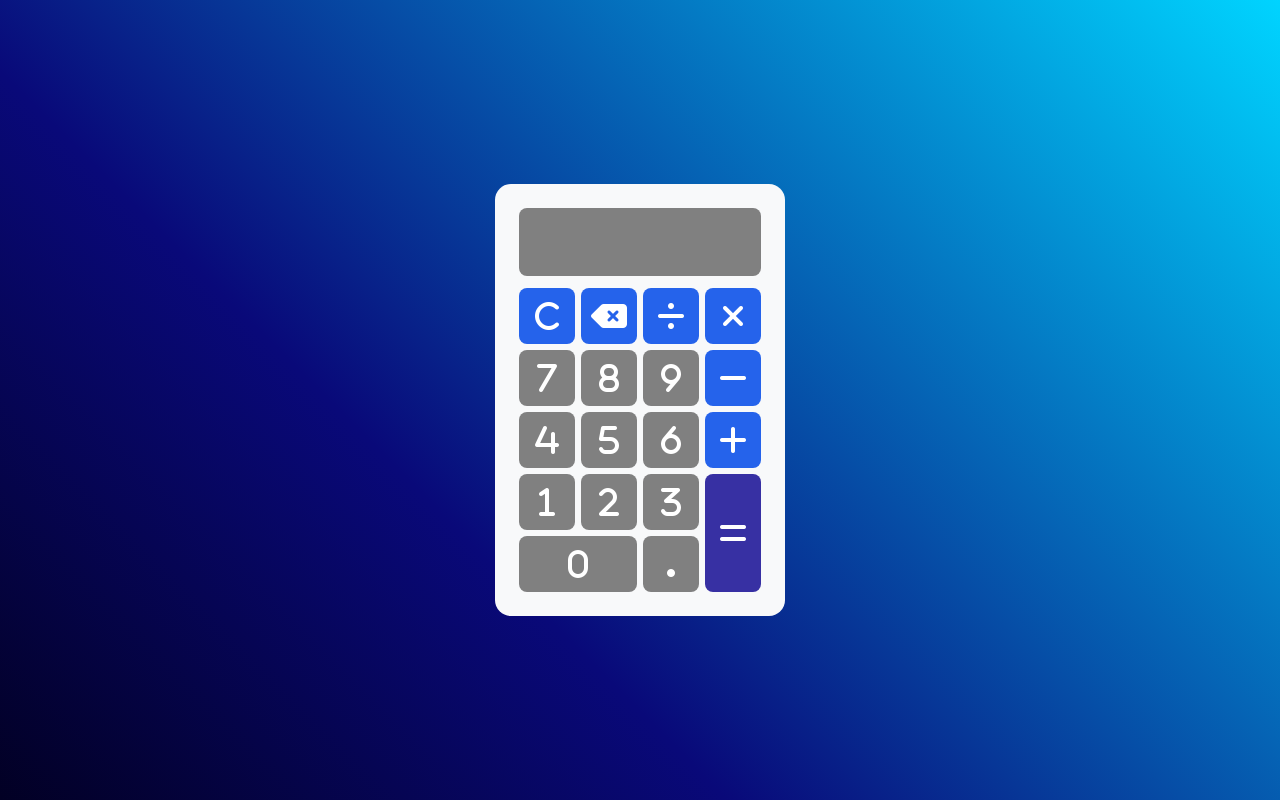
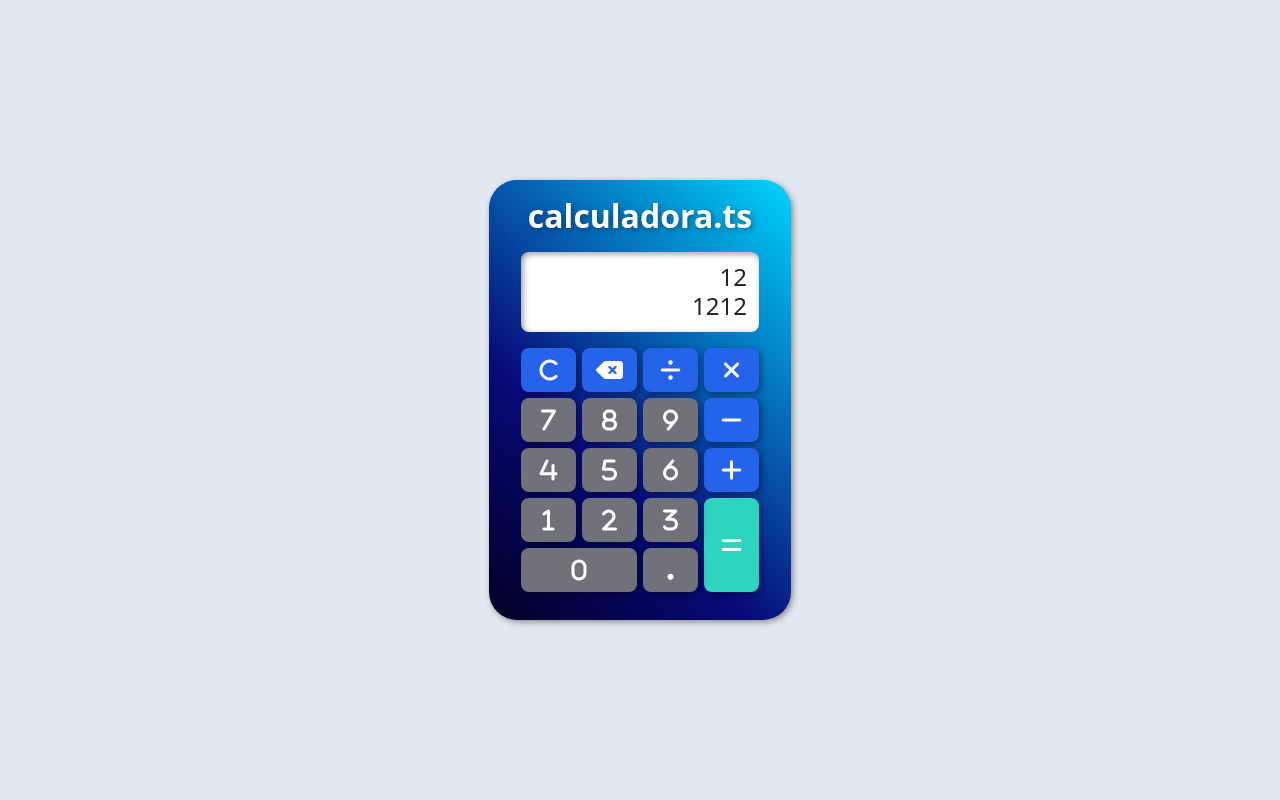
Before and after one commit to eriveltondasilva/calculadora.ts, a website: page index.html in a window 1280 px wide. Drawn offline with nearby package versions, Linux system fonts and the light colour scheme.

Commit message:
refatoração

```diff
--- a/index.html
+++ b/index.html
@@ -1,5 +1,5 @@
 <!DOCTYPE html>
-<html class="dark" lang="pt-BR">
+<html class="" lang="pt-BR">
 
 <head>
     <meta charset="UTF-8" />
@@ -30,10 +30,14 @@
 
     <main class="background bg-light">
 
-        <section class="screen">
+        <header class="text-title">
+            calculadora.ts
+        </header>
 
-            <div class="screen__operation"></div>
-            <div class="screen__result"></div>
+        <section class="screen text-screen">
+
+            <div class="screen__operation">12</div>
+            <div class="screen__result">1212</div>
 
         </section>
 
@@ -48,23 +52,23 @@
                 <i class="fa-solid fa-delete-left"></i>
             </button>
 
-            <button type="button" class="key key__operator">
+            <button type="button" class="key key__operator" value="÷">
                 <i class="fa-solid fa-divide"></i>
             </button>
 
-            <button type="button" class="key key__operator">
+            <button type="button" class="key key__operator" value="×">
                 <i class="fa-solid fa-multiply"></i>
             </button>
 
-            <button type="button" class="key key__operator key__minus">
+            <button type="button" class="key key__operator key__minus" value="-">
                 <i class="fa-solid fa-minus"></i>
             </button>
 
-            <button type="button" class="key key__operator key__plus">
+            <button type="button" class="key key__operator key__plus" value="+">
                 <i class="fa-solid fa-plus"></i>
             </button>
 
-            <button type="button" class="key key__operator key__equals">
+            <button type="button" class="key key__operator key__equals" value="=">
                 <i class="fa-solid fa-equals"></i>
             </button>
 
@@ -110,7 +114,7 @@
                 <i class="fa-solid fa-0"></i>
             </button>
 
-            <button type="button" class="key key__number">
+            <button type="button" class="key key__number" value=".">
                 <i class="fa-solid fa-circle i-circle"></i>
             </button>
 
--- a/src/main.scss
+++ b/src/main.scss
@@ -6,12 +6,27 @@
 
 // color
 $primary: #2563eb;
-$primary-variant: #3730a3;
-$secondary: gray;
+$primary-variant: #2dd4bf;
+$secondary: #71717a;
+$bg-screen: #fff;
+$bg-body: #e2e8f0;
+$background: linear-gradient(45deg, rgba(2, 0, 36, 1) 0%, rgba(9, 9, 121, 1) 35%, rgba(0, 212, 255, 1) 100%);
+
+$text-number: #fff;
+$shadow: 2px 2px 6px rgba(0, 0, 0, 0.4);
+$shadow-inset: inset $shadow;
+
+// .dark:root {
+//
+// }
 
 // ---------------
-// # Mixin
+// # Function
 // ---------------
+
+@function dark($color, $percent: 80%) {
+    @return mix($color, #000, $percent);
+}
 
 // ---------------
 // # Base
@@ -19,7 +34,6 @@ $secondary: gray;
 
 html {
     box-sizing: border-box;
-    font-size: 16px;
 }
 
 *,
@@ -29,14 +43,50 @@ html {
 }
 
 // ---------------
+// # Typography
+// ---------------
+
+:root {
+    font-size: 16px;
+}
+
+.text-title {
+    color: #fff;
+    font-size: 2rem;
+    font-weight: 600;
+    text-align: center;
+    text-shadow: $shadow;
+}
+
+.text-screen {
+    font-size: 1.5rem;
+    line-height: 1.2;
+}
+
+.key {
+    font-size: 1.5rem;
+}
+
+.i-circle {
+    font-size: 0.25em;
+}
+
+// ---------------
 // # Layout
 // ---------------
 
 #body {
     display: grid;
+    place-items: center;
     height: 100vh;
-    place-items: center;
     width: 100%;
+}
+
+.screen {
+    display: flex;
+    flex-direction: column;
+    justify-content: center;
+    align-items: end;
 }
 
 .keyboard {
@@ -71,26 +121,27 @@ html {
 // # Componentes
 // ---------------
 
+.background {
+    border-radius: 28px;
+    padding: 0 32px;
+    padding-bottom: 28px;
+}
+
 .screen {
-    padding: 34px 6px;
-    margin-bottom: 12px;
+    padding: 0 12px;
+    height: 80px;
+    margin-bottom: 16px;
     border-radius: 8px;
 }
 
+.text-title {
+    margin: 12px 0;
+}
+
 .key {
-    padding: 4px 10px;
+    padding: 4px 14px;
     border-radius: 8px;
     border-style: none;
-    font-size: 2rem;
-}
-
-.background {
-    border-radius: 16px;
-    padding: 24px;
-}
-
-.i-circle {
-    font-size: 0.25em;
 }
 
 // ---------------
@@ -98,16 +149,22 @@ html {
 // ---------------
 
 #body {
-    background-color: rgb(2, 0, 36);
-    background: linear-gradient(45deg, rgba(2, 0, 36, 1) 0%, rgba(9, 9, 121, 1) 35%, rgba(0, 212, 255, 1) 100%);
+    background-color: $bg-body;
+}
+
+.background {
+    box-shadow: $shadow;
+    background: $background;
 }
 
 .screen {
-    background-color: gray;
+    box-shadow: $shadow-inset;
+    background-color: $bg-screen;
 }
 
 .key {
-    color: white;
+    box-shadow: $shadow;
+    color: $text-number;
 
     &__number {
         background-color: $secondary;
@@ -119,3 +176,31 @@ html {
         background-color: $primary-variant;
     }
 }
+
+.key {
+    &__number:hover {
+        background-color: dark($secondary);
+    }
+    &__operator:hover {
+        background-color: dark($primary);
+    }
+    &__equals:hover {
+        background-color: dark($primary-variant);
+    }
+}
+
+.key {
+    &__number:active {
+        box-shadow: $shadow-inset;
+    }
+    &__operator:active {
+        box-shadow: $shadow-inset;
+    }
+    &__equals:active {
+        box-shadow: $shadow-inset;
+    }
+}
+
+// ---------------
+// # Utilitários
+// ---------------
```
Also changed, not shown: dist/css/main.css, dist/css/main.min.css.
